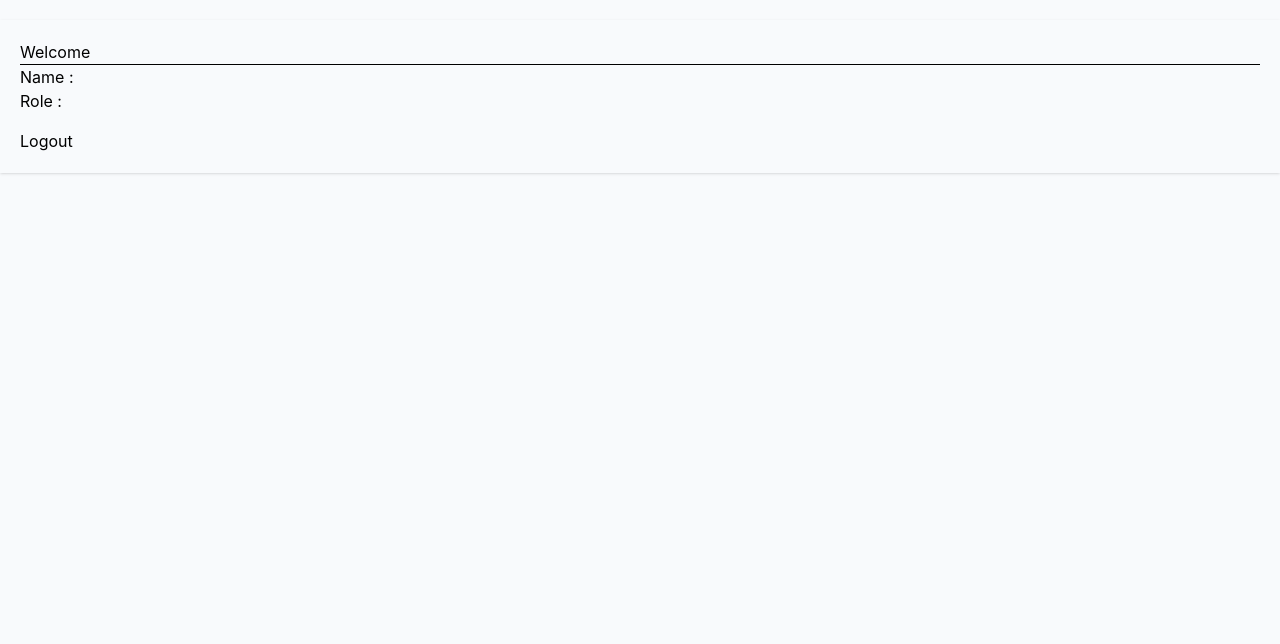
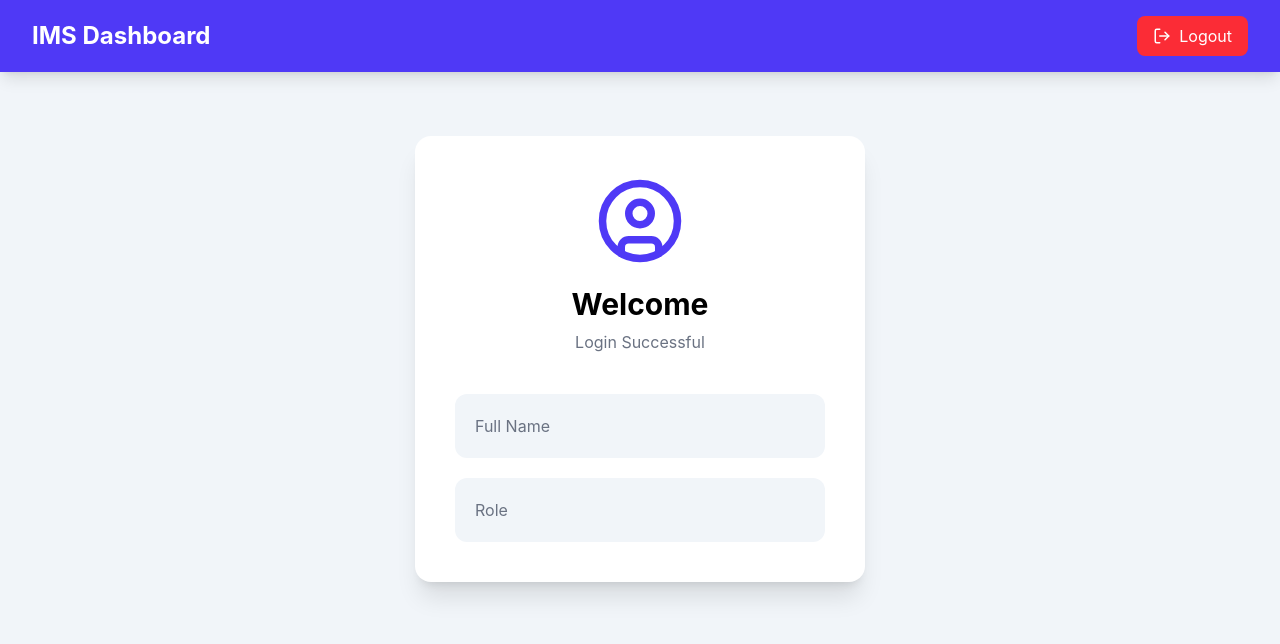
Before and after one commit to Atharvaghaware/ims-authentication-frontend, a React (Vite) app: page /dashboard in a window 1280 px wide. Shown: the top 644 px of the page. Built offline with nearby package versions, Linux system fonts and the light colour scheme.

Commit message:
dashboard changed

```diff
--- a/src/App.jsx
+++ b/src/App.jsx
@@ -17,9 +17,13 @@ function App() {
             <Route path="/login" element={<Login />} />
             <Route path="/register" element={<Register />} />
             <Route path="/forgot-password" element={<ForgotPassword />} />
-            <Route path="/dashboard" element={<Dashboard />} />
+           <Route
+  path="/dashboard"
+  element={
 
-
+      <Dashboard />
+  }
+/>
             {/* Invalid Route */}
             <Route path="*" element={<Navigate to="/login" replace />} />
 
--- a/src/components/ProtectRoute.jsx
+++ b/src/components/ProtectRoute.jsx
@@ -1,7 +1,6 @@
 import { Navigate } from "react-router-dom";
 
 function ProtectedRoute({ children }) {
-
   const token = localStorage.getItem("token");
 
   if (!token) {
--- a/src/pages/Dashboard.jsx
+++ b/src/pages/Dashboard.jsx
@@ -1,3 +1,4 @@
+import { LogOut, UserCircle } from "lucide-react";
 import { useNavigate } from "react-router-dom";
 
 function Dashboard() {
@@ -8,44 +9,88 @@ function Dashboard() {
   const role = localStorage.getItem("role");
 
   const logout = () => {
-
-        localStorage.removeItem("token");
-        localStorage.removeItem("fullName");
-        localStorage.removeItem("role");
-
+    localStorage.clear();
     navigate("/login");
-
   };
 
   return (
+    <div className="min-h-screen bg-slate-100">
 
-        <div className="container mt-5">
+      {/* Navbar */}
+      <nav className="bg-indigo-600 shadow-lg">
+        <div className="max-w-7xl mx-auto px-8 py-4 flex justify-between items-center">
 
-            <div className="card shadow p-5">
-
-                <h1 className="text-success">
-                    Welcome
+          <h1 className="text-2xl font-bold text-white">
+            IMS Dashboard
           </h1>
 
-                <hr />
-
-                <h4>Name : {fullName}</h4>
-
-                <h5>Role : {role}</h5>
-
           <button
-                    className="btn btn-danger mt-4"
             onClick={logout}
+            className="bg-red-500 hover:bg-red-600 px-4 py-2 rounded-lg text-white flex items-center gap-2"
           >
+            <LogOut size={18} />
             Logout
           </button>
+
+        </div>
+      </nav>
+
+      {/* Content */}
+      <div className="flex justify-center mt-16">
+
+        <div className="bg-white rounded-2xl shadow-xl p-10 w-[450px]">
+
+          <div className="flex flex-col items-center">
+
+            <UserCircle
+              size={90}
+              className="text-indigo-600"
+            />
+
+            <h2 className="text-3xl font-bold mt-5">
+              Welcome
+            </h2>
+
+            <p className="text-gray-500 mt-2">
+              Login Successful
+            </p>
+
+          </div>
+
+          <div className="mt-10 space-y-5">
+
+            <div className="bg-slate-100 rounded-xl p-5">
+
+              <p className="text-gray-500">
+                Full Name
+              </p>
+
+              <h3 className="text-xl font-semibold">
+                {fullName}
+              </h3>
+
+            </div>
+
+            <div className="bg-slate-100 rounded-xl p-5">
+
+              <p className="text-gray-500">
+                Role
+              </p>
+
+              <h3 className="text-xl font-semibold">
+                {role}
+              </h3>
 
             </div>
 
           </div>
 
+        </div>
+
+      </div>
+
+    </div>
   );
-
 }
 
 export default Dashboard;
```
Lines whose indentation alone changed are shown as unchanged.
